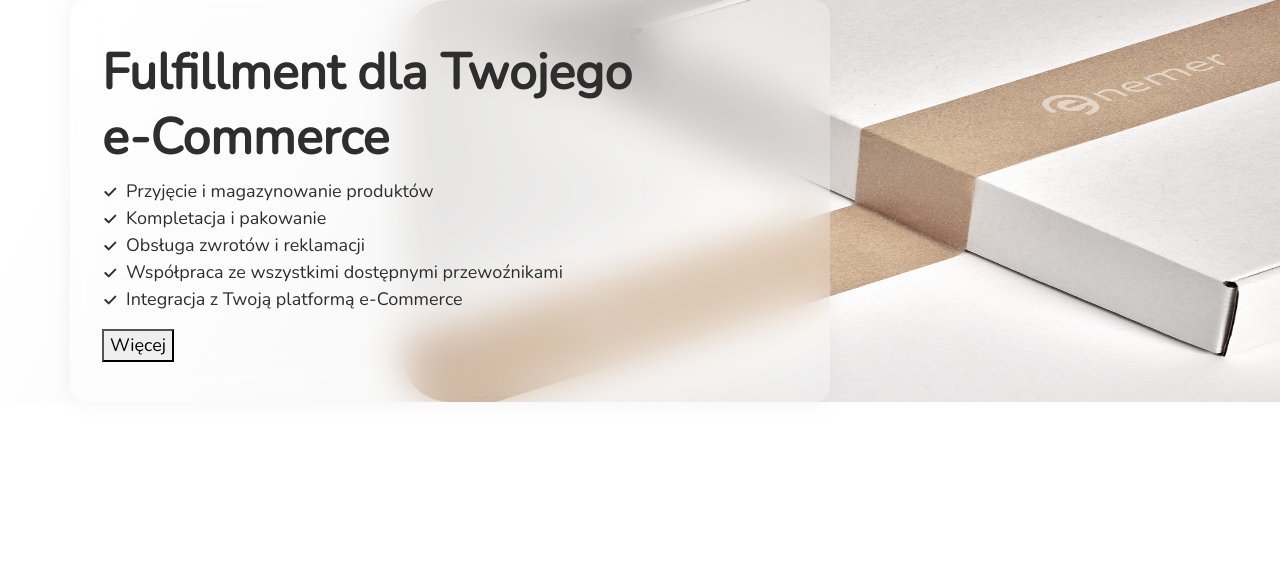
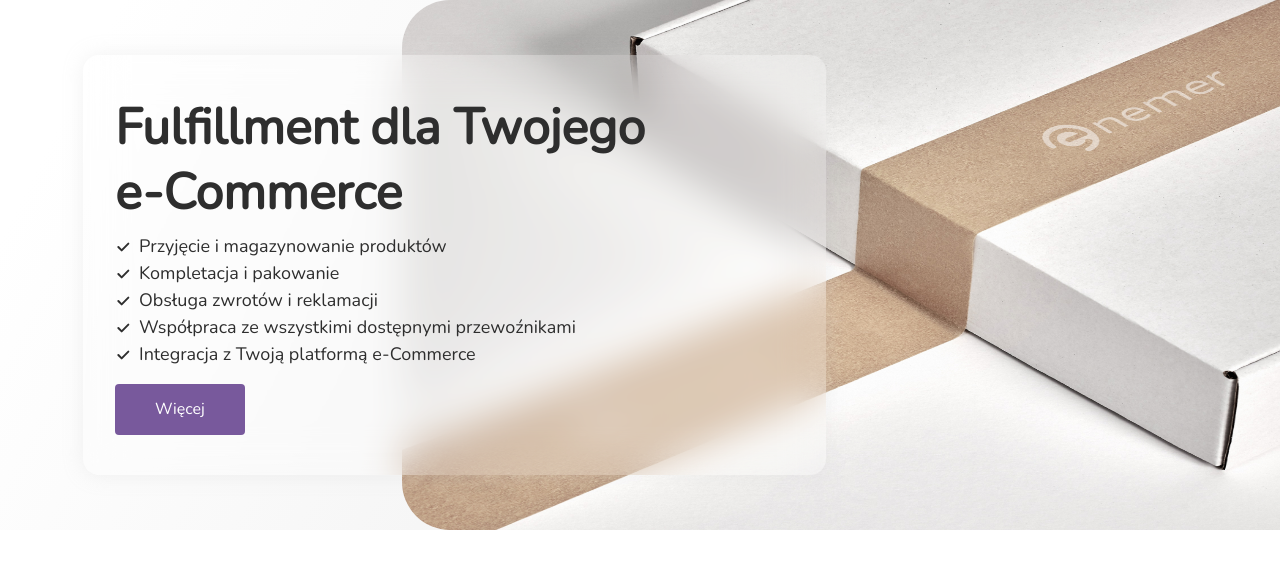
Before and after one commit to KhizhenokPavel/tests, a PHP site: page /html/banner.php in a window 1280 px wide. Shown: the top 569 px of the page. Run offline with PHP 8.4, Linux system fonts and the light colour scheme.

Commit message:
end computer version banner

```diff
--- a/css/style.css
+++ b/css/style.css
@@ -57,4 +57,23 @@ body {
     background: rgba(255, 255, 255, 0.24);
     box-shadow: 0 0 20px 0 rgba(205, 205, 205, 0.25);
     backdrop-filter: blur(20px);
+    max-width: 760px;
 }
+
+.container {
+    padding: 55px 25px;
+}
+
+.banner-button {
+    border-radius: 4px;
+    background: #78599C;
+    transition: color 0.5s ease;
+    padding: 12px 40px;
+    color: #fff;
+    font-size: 16px;
+    border: none;
+}
+
+.banner-button:hover {
+    background: #a983d5;
+}
```
